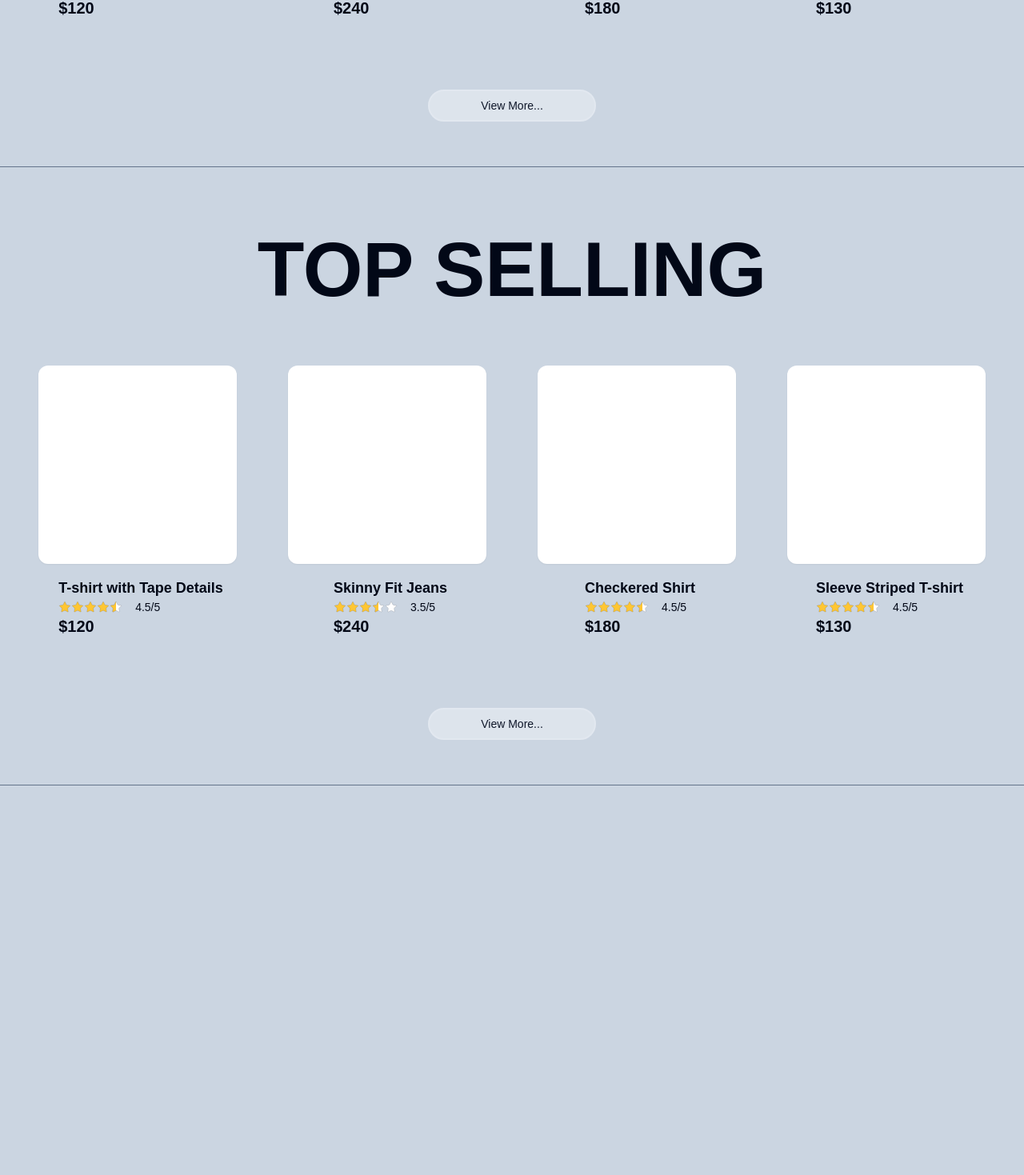
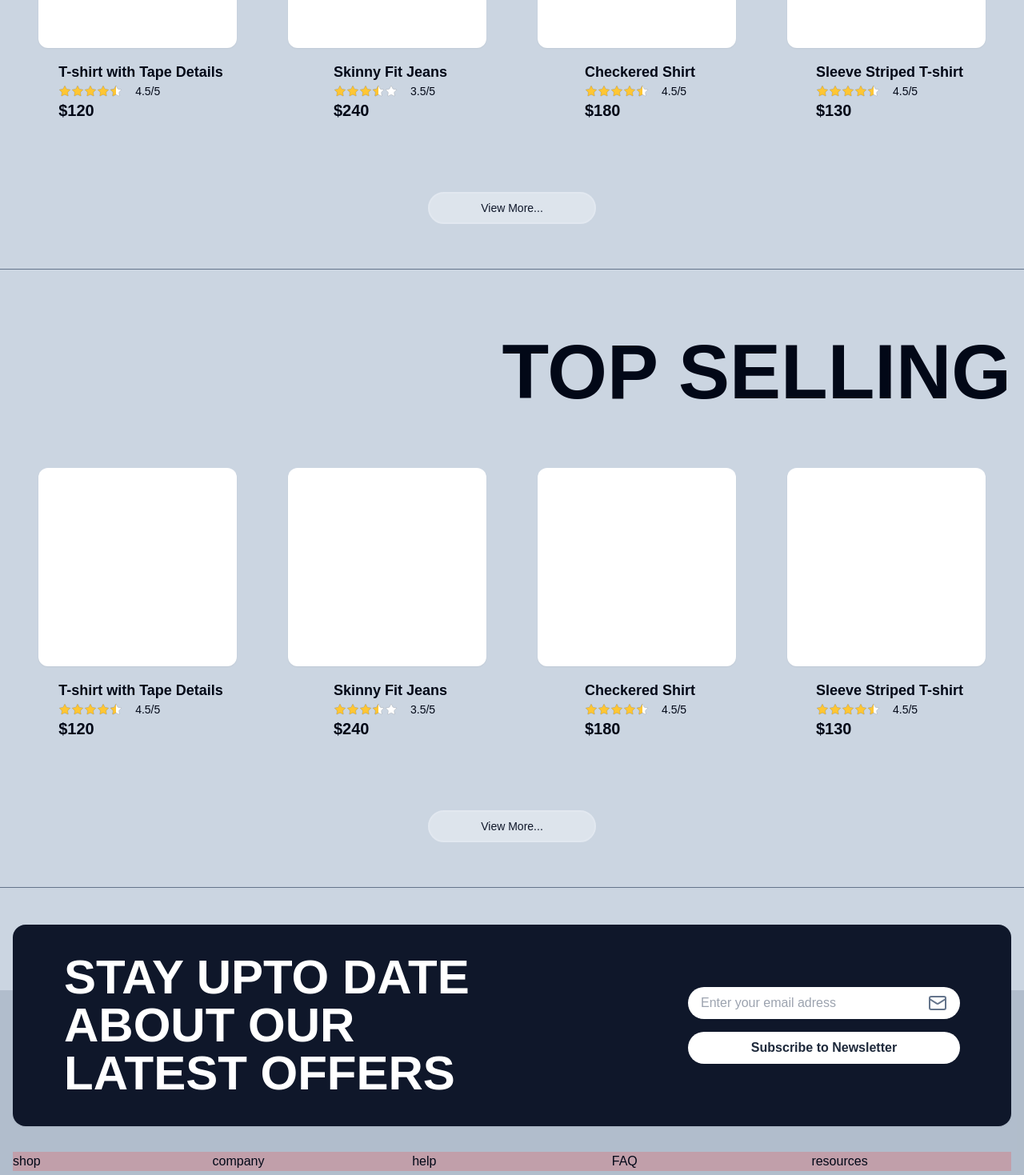
Before and after one commit to MathHenr/E-commerce-project, a Next.js app: page / in a window 1280 px wide. Shown: the part 1750-3219 px from the top of the page at 80% size. Before the commit the page ends 2732 px from the top, so only its background shows below. Built offline with nearby package versions, Linux system fonts and the light colour scheme.

Commit message:
Start footer component

```diff
--- a/app/(home)/layout.tsx
+++ b/app/(home)/layout.tsx
@@ -1,5 +1,6 @@
 import { SalePopup } from "@/components/sale-popup";
 import { Navigation } from "@/components/navigation";
+import { Footer } from "@/components/footer";
 
 type Props = {
     children: React.ReactNode;
@@ -10,9 +11,10 @@ export default function HomeLayout ({ children }: Props) {
         <>
             <SalePopup />
             <Navigation />
-            <main>
+            <main className="my-32">
                 { children }
             </main>
+            <Footer />
         </>
     )
 }
--- a/app/(home)/page.tsx
+++ b/app/(home)/page.tsx
@@ -3,7 +3,6 @@ import Image from "next/image"
 import Link from "next/link"
 
 import { cn } from "@/lib/utils"
-import { Title } from "@/components/title"
 import { Button } from "@/components/ui/button"
 import { ProductItem } from "@/components/product-item"
 
@@ -58,9 +57,12 @@ export default function Page () {
         <>
             <div className="max-w-screen-2xl mx-auto min-h-[620px] lg:flex items-end justify-between relative">
                 <div className="flex flex-col lg:items-start items-center justify-center gap-y-8 lg:max-w-[600px] w-full p-4">
-                    <Title>
+                    <h1
+                        className="xl:text-8xl lg:text-7xl text-5xl lg:w-full w-2/3 xl:font-bold font-extrabold font-fantasy text-center"
+                    >
                         FIND CLOTHES THAT MATCHES YOUR STYLE
-                    </Title>
+                    </h1>
+
                     <p className="lg:text-sm text-xs lg:w-full w-2/3 text-slate-600/90">
                         Lorem ipsum dolor sit amet consectetur adipisicing elit. Minima beatae eveniet praesentium magni blanditiis eaque laborum repellat vel qui! Reprehenderit magni suscipit
                     </p>
@@ -101,9 +103,11 @@ export default function Page () {
             </div>
             <div className="max-w-screen-2xl mx-auto w-full overflow-hidden">
                 <section className="min-h-full w-full flex flex-col items-center px-4 py-2 pt-20 border-b border-slate-500 ">
-                    <Title>
+                    <h1
+                        className="xl:text-8xl lg:text-7xl text-5xl lg:w-full w-2/3 xl:font-bold font-extrabold font-fantasy text-start"
+                    >
                         NEW ARRIVALS
-                    </Title>
+                    </h1>
                     <div className="w-full min-h-[420px] py-4 mt-10 flex max-lg:flex-col items-center justify-around">
                         {arrivals.map((arrive) => (
                             <ProductItem
@@ -126,9 +130,11 @@ export default function Page () {
                 </section>
                 <section className="min-h-full w-full flex flex-col items-center px-4 py-2 pt-20 border-b border-slate-500">
                     <div className="w-full flex items-center justify-center">
-                        <Title>
+                        <h1
+                            className="xl:text-8xl lg:text-7xl text-5xl lg:w-full w-2/3 xl:font-bold font-extrabold font-fantasy text-end"
+                        >
                             TOP SELLING
-                        </Title>
+                        </h1>
                     </div>
                     <div className="w-full min-h-[420px] py-4 mt-10 flex max-lg:flex-col items-center justify-around">
                         {arrivals.map((arrive) => (
--- /dev/null
+++ b/components/footer.tsx
@@ -0,0 +1,56 @@
+import { Mail } from "lucide-react"
+
+import { Button } from "@/components/ui/button"
+
+export const Footer = () => {
+    return (
+        <div className="w-full px-4 py-2 bg-slate-500/25 space-y-8">
+            <div className="max-w-screen-2xl mx-auto grid md:grid-cols-2 max-md:grid-rows-2 items-center md:justify-evenly px-16 py-9 md:-mt-[90px] -mt-[128px] bg-slate-900 rounded-2xl shadow-sm">
+                <h1
+                    className="md:col-span-1 max-md:row-span-1 xl:text-6xl lg:text-5xl text-4xl xl:font-bold font-extrabold font-fantasy md:text-start text-center text-white"
+                >
+                    STAY UPTO DATE ABOUT OUR LATEST OFFERS
+                </h1>
+                <div className="md:col-span-1 max-md:row-span-1 max-md:mt-2 items-center justify-end">
+                    <form className="flex flex-col w-full md:items-end items-center gap-4">
+                        <label
+                            className="relative flex items-center"
+                        >
+                            <Mail
+                                className="absolute right-0 mr-4 text-slate-500 size-6"
+                            />
+                            <input
+                                type="text"
+                                className="md:w-[340px] max-md:w-[298px] py-2 px-4 pr-12 rounded-full focus:outline-none focus-visible:ring-offset-0 focus:ring-0"
+                                placeholder="Enter your email adress"
+                            />
+                        </label>
+                        <Button
+                            className="md:min-w-[340px] min-w-[298px] w-min bg-white text-slate-800 p-3 rounded-full text-base font-semibold font-poppins hover:text-slate-300 hover:bg-slate-700"
+                        >
+                            Subscribe to Newsletter
+                        </Button>
+                    </form>
+                </div>
+            </div>
+
+            <div className="bg-red-500/25 grid grid-cols-2 md:grid-cols-5">
+                <div className="max-md:col-span-2">
+                    shop
+                </div>
+                <div>
+                    company
+                </div>
+                <div>
+                    help
+                </div>
+                <div>
+                    FAQ
+                </div>
+                <div>
+                    resources
+                </div>
+            </div>
+        </div>
+    )
+}
--- a/components/title.tsx
+++ /dev/null
@@ -1,11 +0,0 @@
-import { ComponentProps } from "react"
-
-interface TitleProps extends ComponentProps<'h1'> {}
-
-export const Title = (h1: TitleProps) => {
-    return (
-        <>
-            <h1 className="xl:text-8xl lg:text-7xl text-5xl lg:w-full w-2/3 xl:font-bold font-extrabold font-fantasy text-center" {...h1}/>
-        </>
-    )
-}
```
